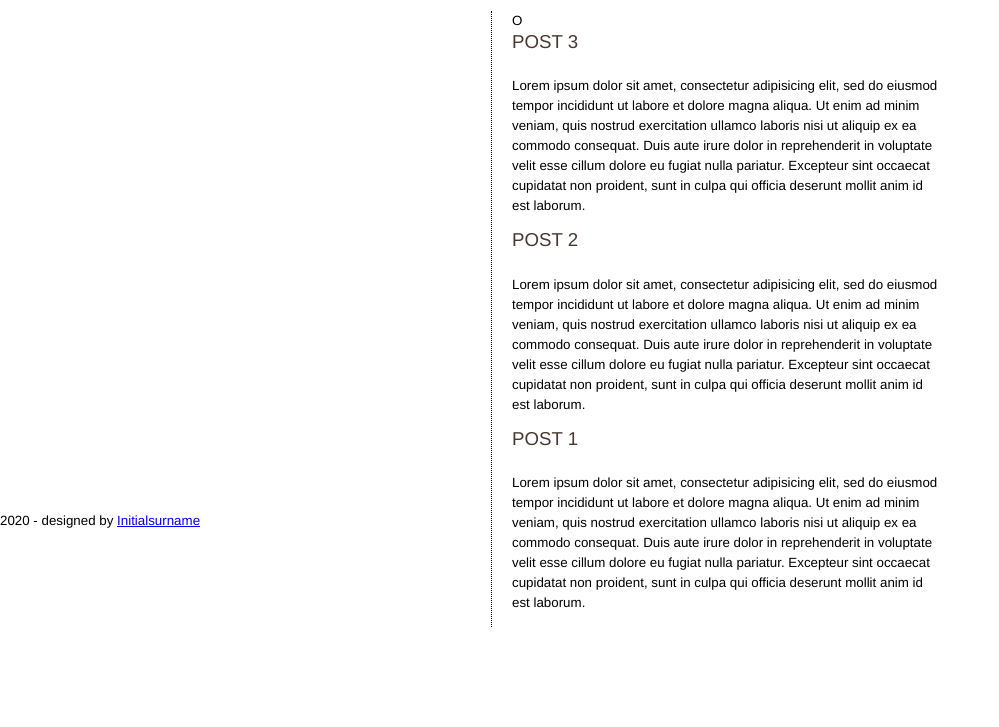
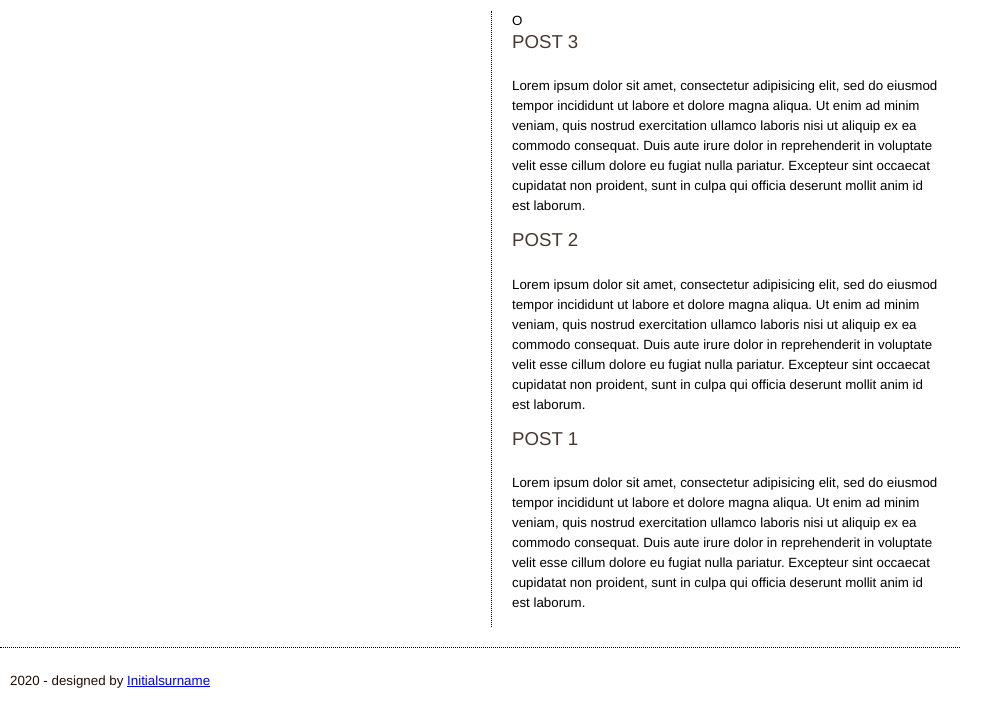
Before and after one commit to Ivvazquez/AppConnectedToDB, a plain HTML site: page index.html in a window 1280 px wide. Shown: the part 45-772 px from the top of the page, without its empty margins (0-999 px from the left). Drawn offline with Linux system fonts and the light colour scheme.

Commit message:
el css de footer se ha añadido correctamente

```diff
--- a/style.css
+++ b/style.css
@@ -37,4 +37,13 @@ color: #493831;
 padding-bottom: 10px;
 margin: 0;
 }
-o
+
+footer {
+clear:both !important;
+width:940px;
+height: 100px;
+padding: 10px;
+color:#200f08 ;
+border-top: 1px dotted #000;
+background:#fff;
+}
```
